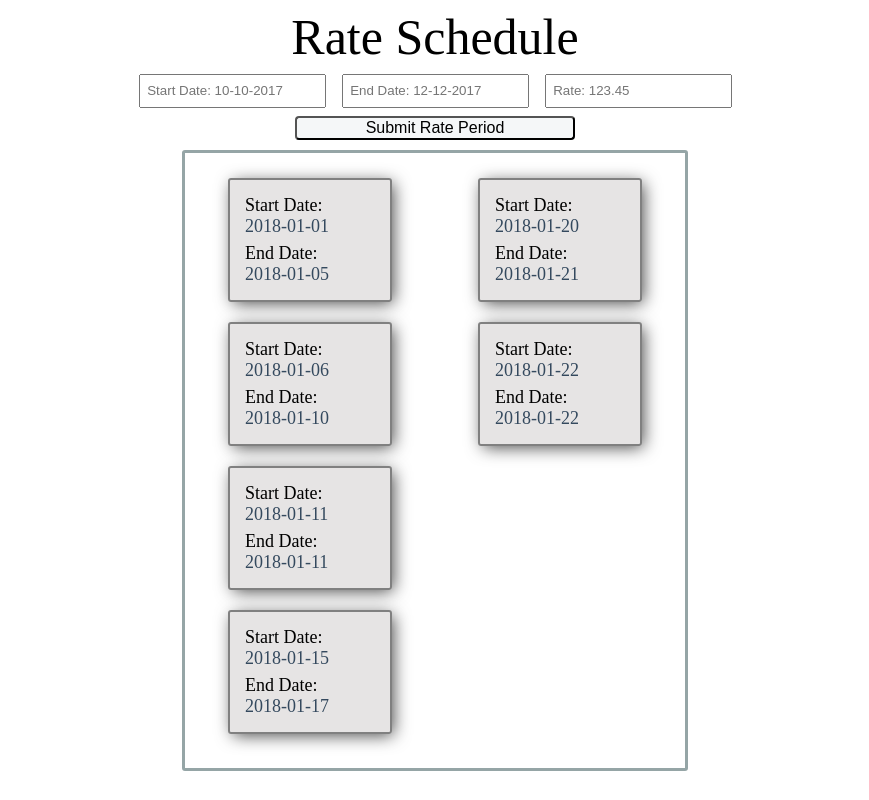
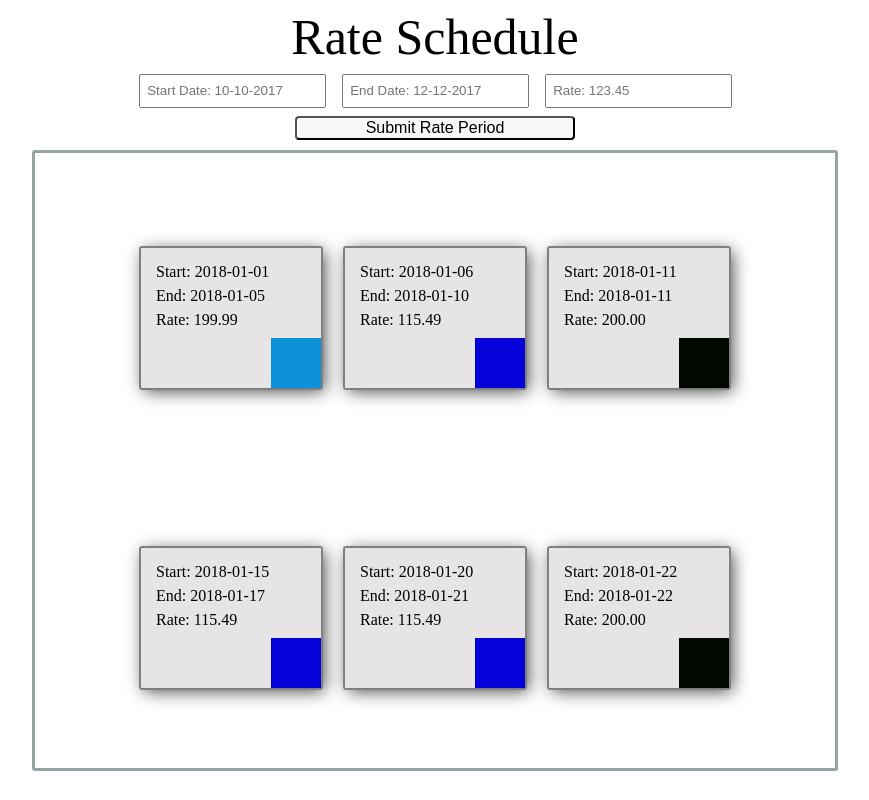
Before and after one commit to jahatch512/RateParser, a React app: page / in a window 1280 px wide. Shown: the whole page, without its empty margins (205-1074 px from the left). Built offline with nearby package versions, Linux system fonts and the light colour scheme.

Commit message:
added functionality for user to input data and create new tiles

```diff
--- a/src/components/app.jsx
+++ b/src/components/app.jsx
@@ -25,12 +25,25 @@ export default class App extends React.Component {
             {"date": "2018-01-22", "rate": "200.00"}
         ]);
         this.state = {
-            ratePeriods: rateParser(jsonData)
+            ratePeriods: rateParser(jsonData),
+            userRate: {}
         };
     }
 
-    addRate = (start, end, rate) => {
+    addRate = (event) => {
+        event.preventDefault();
+        var newPeriod = this.state.userRate;
+        newPeriod["color"] = generateHex(newPeriod.rate);
+        var newSquares = JSON.parse(this.state.ratePeriods);
+        newSquares.push(newPeriod);
+        this.setState({ratePeriods: JSON.stringify(newSquares), userRate: {}})
+    }
 
+    onChange = (event) => {
+        event.preventDefault();
+        var updateRate = this.state.userRate;
+        updateRate[event.target.id] = event.target.value;
+        this.setState({userRate: updateRate})
     }
 
     render = () => {
@@ -67,7 +80,7 @@ export default class App extends React.Component {
                           value={this.state.rate}
                           onChange={this.onChange}
                           placeholder=" Rate: 123.45"
-                          id="rate-input"/>
+                          id="rate"/>
                   </div>
 
 
--- a/src/components/calendarSquare.jsx
+++ b/src/components/calendarSquare.jsx
@@ -13,17 +13,21 @@ export default class CalendarSquare extends React.Component {
     }
 
   render = () => {
+    // var style = {
+    //     border-color:
+    // }
     return (
       <div className="calendar-square">
           <div className="date-label">
-              Start Date:
-              <div className="date-number">{this.state.start}</div>
+              Start:  {this.state.start}
           </div>
           <div className="date-label">
-              End Date:
-              <div className="date-number">{this.state.end}</div>
+              End:  {this.state.end}
           </div>
-          <div id="rate" style={{color: this.state.color}}>{this.state.rate}<br />{this.state.color}</div>
+          <div className="date-label">
+              Rate:  {this.state.rate}
+          </div>
+          <div id="rateColor" style={{background: this.state.color}}></div>
       </div>
     );
   }
--- a/src/stylesheets/calendar.css
+++ b/src/stylesheets/calendar.css
@@ -15,9 +15,9 @@
     width: 500px;
     height: 600px;
     display: flex;
-    flex-direction: column;
+    flex-direction: row;
     flex-wrap: wrap;
-    justify-content: flex-start;
+    justify-content: center;
     align-items: center;
     overflow: scroll;
     margin: 10px;
@@ -31,10 +31,10 @@
 }
 
 .calendar-square {
-    width: 160px;
+    min-width: 180px;
     border: 2px solid grey;
     border-radius: 3px;
-    height: 120px;
+    height: 140px;
     margin: 10px;
     -webkit-box-shadow: 3px 3px 17px -2px rgba(0,0,0,0.75);
     -moz-box-shadow: 3px 3px 17px -2px rgba(0,0,0,0.75);
@@ -42,7 +42,6 @@
     display: flex;
     flex-direction: column;
     align-items: flex-start;
-    justify-content: center;
     background-color: rgba(128, 121, 121, .2);
     position: relative;
 }
@@ -60,30 +59,30 @@
     margin-top: 5px;
 }
 
-#rate {
+#rateColor {
     position: absolute;
-    width: 160px;
-    height: 120px;
-    top: 0;
-    left: 0;
-    background-color: rgba(128, 121, 121, .0);
-    opacity: 0;
+    width: 50px;
+    height: 50px;
+    bottom: 0;
+    right: 0;
     text-align: center;
     vertical-align: middle;
-    line-height: 40px;
 }
 
-#rate:hover {
+/*#rateColor:hover {
     display: inline-block;
     background-color: rgba(128, 121, 121, 1);
     opacity: 1;
     font-size: 25px;
-}
+}*/
 
 .date-label {
     margin: 3px 0px 3px 15px;
-    font-size: 18px;
+    font-size: 16px;
     font-family: cursive;
+}
+.date-label:first-child {
+    margin-top: 15px;
 }
 
 .date-number {
@@ -115,3 +114,16 @@
     padding: 3px;
     line-height: 24px;
 }
+
+@media (min-width: 720px) {
+    .calendar-box {
+        width: 800px;
+    }
+}
+
+@media (max-width: 332px) {
+    .submit-rate {
+        width: 140px;
+        font-size: 14px;
+    }
+}
```
Also changed, not shown: src/scripts/bundle.js, 1 other file (tests, documents, lock files or other folders).
